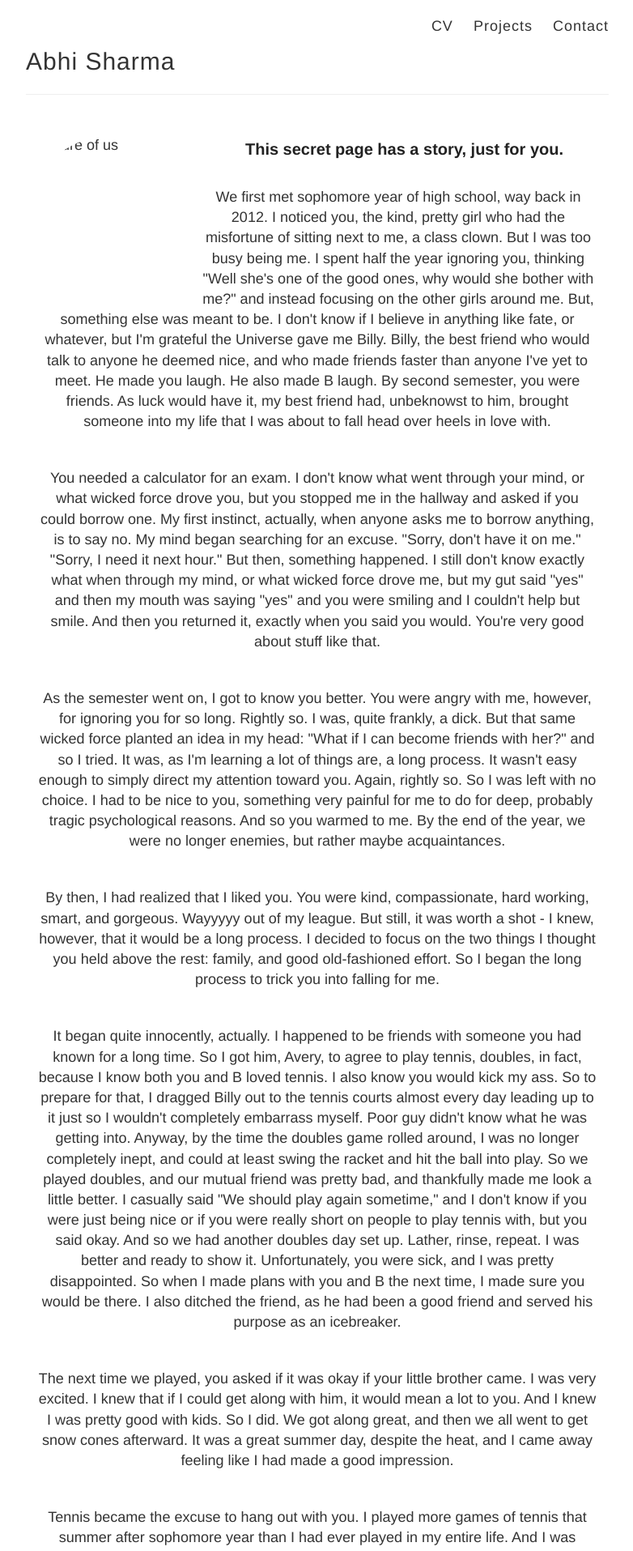
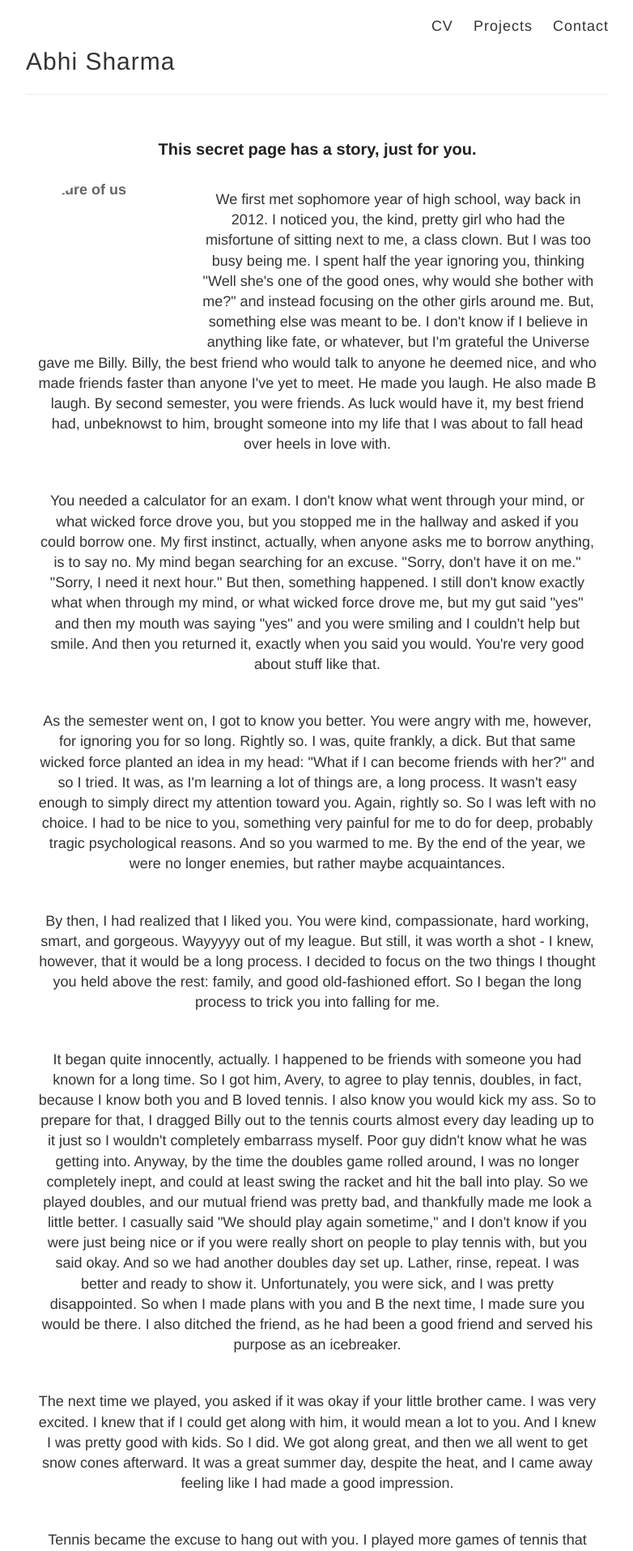
Before and after one commit to abhi-v-sharma/abhi-v-sharma.github.io, a Jekyll site: the page built from fav&avs.html, in a window 1280 px wide. Shown: the top 1915 px of the page at 81% size, without its empty margins (248-1030 px from the left). Built offline with Jekyll 4.4.1, drawn with Linux system fonts in a browser that asks for light colours.

Commit message:
moved img to h4

```diff
--- a/fav&avs.html
+++ b/fav&avs.html
@@ -7,8 +7,8 @@
 description: For someone special
 ---
 
-	<img  class="img-circle" alt="picture of us" src="images/us-copy.jpeg" height="215" width="215" align="center">
 	<h3 align="center">This secret page has a story, just for you.</h3>
+	<h4><img  class="img-circle" alt="picture of us" src="images/us-copy.jpeg" height="215" width="215" align="center"></h4>
 	<p class="home-text" align="center">We first met sophomore year of high school, way back in 2012. I noticed you, the kind, pretty girl who had the misfortune of sitting next to me, a class clown. But I was too busy being me. I spent half the year ignoring you, thinking "Well she's one of the good ones, why would she bother with me?" and instead focusing on the other girls around me. But, something else was meant to be. I don't know if I believe in anything like fate, or whatever, but I'm grateful the Universe gave me Billy. Billy, the best friend who would talk to anyone he deemed nice, and who made friends faster than anyone I've yet to meet. He made you laugh. He also made B laugh. By second semester, you were friends. As luck would have it, my best friend had, unbeknowst to him, brought someone into my life that I was about to fall head over heels in love with.</p>
 
 	<p class="home-text" align="center">You needed a calculator for an exam. I don't know what went through your mind, or what wicked force drove you, but you stopped me in the hallway and asked if you could borrow one. My first instinct, actually, when anyone asks me to borrow anything, is to say no. My mind began searching for an excuse. "Sorry, don't have it on me." "Sorry, I need it next hour." But then, something happened. I still don't know exactly what when through my mind, or what wicked force drove me, but my gut said "yes" and then my mouth was saying "yes" and you were smiling and I couldn't help but smile. And then you returned it, exactly when you said you would. You're very good about stuff like that.</p>
```
